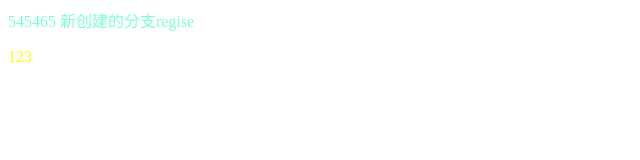
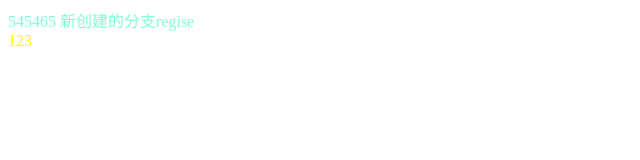
Before and after one commit to cbb-git/cbb, a plain HTML site: page index.html in a window 1280 px wide. Shown: the full height of the page, 0-640 px from the left. Drawn offline with Linux system fonts and the light colour scheme.

Commit message:
主线修改

```diff
--- a/index.css
+++ b/index.css
@@ -7,4 +7,6 @@
     width: 300px;
     height: 300px;
     line-height: 50px;
+    line-height: unset;
+    border: wheat 10px;
 }
```
